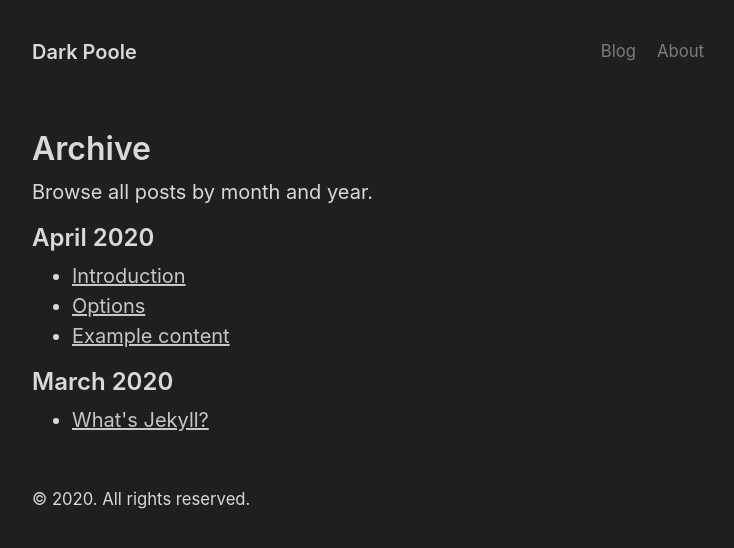
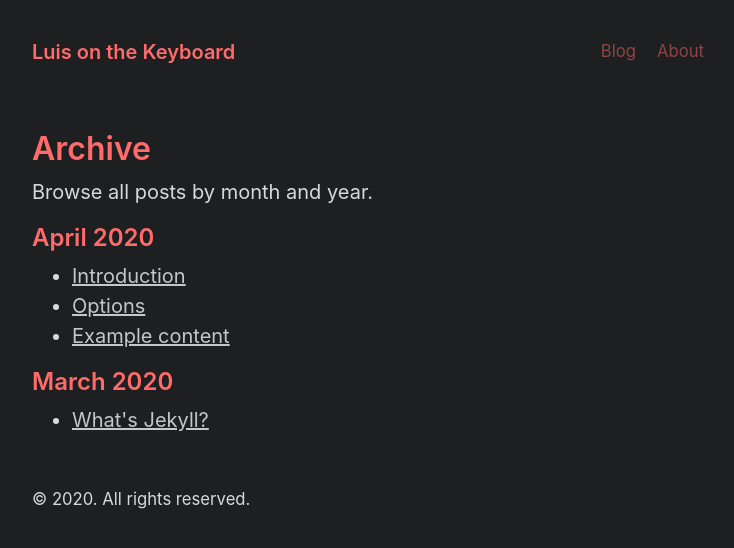
Before and after one commit to luisonthekeyboard/luisonthekeyboard.com, a Jekyll site: the page built from archive.md, in a window 1280 px wide. Shown: the top 548 px of the page, without its empty margins (272-1006 px from the left). Built offline with Jekyll 4.4.1, drawn with Linux system fonts in a browser that asks for light colours.

Commit message:
Cleanup; change colors.

```diff
--- a/_config.yml
+++ b/_config.yml
@@ -1,8 +1,8 @@
 # Setup
-title: Dark Poole
+title: Luis on the Keyboard
 url: https://luisonthekeyboard.github.io/
-paginate: 1
-baseurl: ""
+# paginate: 1
+# baseurl: ""
 
 # Gems
 plugins:
@@ -24,19 +24,11 @@
   sass_dir: _sass
   style: :compressed
 
-# Options
-
-# Replace this value and uncomment to enable Google Analytics tracking
-# ga_analytics: UA-000000-0
 
 # Specify the author for blog posts
 author:
-  name: Mark Otto
-  url: https://twitter.com/mdo
-  email: markdotto@gmail.com
-
-# Custom vars
-version: 3.0.0
+  name: Luís Rodrigues Soares
+  url: https://luisonthekeyboard.com
 
 # Navbar page list
 nav:
--- /dev/null
+++ b/_sass/_oc.scss
@@ -0,0 +1,399 @@
+//
+//
+//  𝗖 𝗢 𝗟 𝗢 𝗥
+//  v 1.6.3
+//
+//  ━━━━━━━━━━━━━━━━━━━━━━━━━━━━━━━━━━━
+
+
+//  General
+//  ───────────────────────────────────
+
+$oc-white:         #ffffff;
+$oc-black:         #000000;
+
+
+//  Gray
+//  ───────────────────────────────────
+
+$oc-gray-list: (
+  "0": #f8f9fa,
+  "1": #f1f3f5,
+  "2": #e9ecef,
+  "3": #dee2e6,
+  "4": #ced4da,
+  "5": #adb5bd,
+  "6": #868e96,
+  "7": #495057,
+  "8": #343a40,
+  "9": #212529
+);
+
+$oc-gray-0: map-get($oc-gray-list, "0");
+$oc-gray-1: map-get($oc-gray-list, "1");
+$oc-gray-2: map-get($oc-gray-list, "2");
+$oc-gray-3: map-get($oc-gray-list, "3");
+$oc-gray-4: map-get($oc-gray-list, "4");
+$oc-gray-5: map-get($oc-gray-list, "5");
+$oc-gray-6: map-get($oc-gray-list, "6");
+$oc-gray-7: map-get($oc-gray-list, "7");
+$oc-gray-8: map-get($oc-gray-list, "8");
+$oc-gray-9: map-get($oc-gray-list, "9");
+
+
+//  Red
+//  ───────────────────────────────────
+
+$oc-red-list: (
+  "0": #fff5f5,
+  "1": #ffe3e3,
+  "2": #ffc9c9,
+  "3": #ffa8a8,
+  "4": #ff8787,
+  "5": #ff6b6b,
+  "6": #fa5252,
+  "7": #f03e3e,
+  "8": #e03131,
+  "9": #c92a2a
+);
+
+$oc-red-0: map-get($oc-red-list, "0");
+$oc-red-1: map-get($oc-red-list, "1");
+$oc-red-2: map-get($oc-red-list, "2");
+$oc-red-3: map-get($oc-red-list, "3");
+$oc-red-4: map-get($oc-red-list, "4");
+$oc-red-5: map-get($oc-red-list, "5");
+$oc-red-6: map-get($oc-red-list, "6");
+$oc-red-7: map-get($oc-red-list, "7");
+$oc-red-8: map-get($oc-red-list, "8");
+$oc-red-9: map-get($oc-red-list, "9");
+
+
+//  Pink
+//  ───────────────────────────────────
+
+$oc-pink-list: (
+  "0": #fff0f6,
+  "1": #ffdeeb,
+  "2": #fcc2d7,
+  "3": #faa2c1,
+  "4": #f783ac,
+  "5": #f06595,
+  "6": #e64980,
+  "7": #d6336c,
+  "8": #c2255c,
+  "9": #a61e4d
+);
+
+$oc-pink-0: map-get($oc-pink-list, "0");
+$oc-pink-1: map-get($oc-pink-list, "1");
+$oc-pink-2: map-get($oc-pink-list, "2");
+$oc-pink-3: map-get($oc-pink-list, "3");
+$oc-pink-4: map-get($oc-pink-list, "4");
+$oc-pink-5: map-get($oc-pink-list, "5");
+$oc-pink-6: map-get($oc-pink-list, "6");
+$oc-pink-7: map-get($oc-pink-list, "7");
+$oc-pink-8: map-get($oc-pink-list, "8");
+$oc-pink-9: map-get($oc-pink-list, "9");
+
+
+//  Grape
+//  ───────────────────────────────────
+
+$oc-grape-list: (
+  "0": #f8f0fc,
+  "1": #f3d9fa,
+  "2": #eebefa,
+  "3": #e599f7,
+  "4": #da77f2,
+  "5": #cc5de8,
+  "6": #be4bdb,
+  "7": #ae3ec9,
+  "8": #9c36b5,
+  "9": #862e9c
+);
+
+$oc-grape-0: map-get($oc-grape-list, "0");
+$oc-grape-1: map-get($oc-grape-list, "1");
+$oc-grape-2: map-get($oc-grape-list, "2");
+$oc-grape-3: map-get($oc-grape-list, "3");
+$oc-grape-4: map-get($oc-grape-list, "4");
+$oc-grape-5: map-get($oc-grape-list, "5");
+$oc-grape-6: map-get($oc-grape-list, "6");
+$oc-grape-7: map-get($oc-grape-list, "7");
+$oc-grape-8: map-get($oc-grape-list, "8");
+$oc-grape-9: map-get($oc-grape-list, "9");
+
+
+//  Violet
+//  ───────────────────────────────────
+
+$oc-violet-list: (
+  "0": #f3f0ff,
+  "1": #e5dbff,
+  "2": #d0bfff,
+  "3": #b197fc,
+  "4": #9775fa,
+  "5": #845ef7,
+  "6": #7950f2,
+  "7": #7048e8,
+  "8": #6741d9,
+  "9": #5f3dc4
+);
+
+$oc-violet-0: map-get($oc-violet-list, "0");
+$oc-violet-1: map-get($oc-violet-list, "1");
+$oc-violet-2: map-get($oc-violet-list, "2");
+$oc-violet-3: map-get($oc-violet-list, "3");
+$oc-violet-4: map-get($oc-violet-list, "4");
+$oc-violet-5: map-get($oc-violet-list, "5");
+$oc-violet-6: map-get($oc-violet-list, "6");
+$oc-violet-7: map-get($oc-violet-list, "7");
+$oc-violet-8: map-get($oc-violet-list, "8");
+$oc-violet-9: map-get($oc-violet-list, "9");
+
+
+//  Indigo
+//  ───────────────────────────────────
+
+$oc-indigo-list: (
+  "0": #edf2ff,
+  "1": #dbe4ff,
+  "2": #bac8ff,
+  "3": #91a7ff,
+  "4": #748ffc,
+  "5": #5c7cfa,
+  "6": #4c6ef5,
+  "7": #4263eb,
+  "8": #3b5bdb,
+  "9": #364fc7
+);
+
+$oc-indigo-0: map-get($oc-indigo-list, "0");
+$oc-indigo-1: map-get($oc-indigo-list, "1");
+$oc-indigo-2: map-get($oc-indigo-list, "2");
+$oc-indigo-3: map-get($oc-indigo-list, "3");
+$oc-indigo-4: map-get($oc-indigo-list, "4");
+$oc-indigo-5: map-get($oc-indigo-list, "5");
+$oc-indigo-6: map-get($oc-indigo-list, "6");
+$oc-indigo-7: map-get($oc-indigo-list, "7");
+$oc-indigo-8: map-get($oc-indigo-list, "8");
+$oc-indigo-9: map-get($oc-indigo-list, "9");
+
+
+//  Blue
+//  ───────────────────────────────────
+
+$oc-blue-list: (
+  "0": #e7f5ff,
+  "1": #d0ebff,
+  "2": #a5d8ff,
+  "3": #74c0fc,
+  "4": #4dabf7,
+  "5": #339af0,
+  "6": #228be6,
+  "7": #1c7ed6,
+  "8": #1971c2,
+  "9": #1864ab
+);
+
+$oc-blue-0: map-get($oc-blue-list, "0");
+$oc-blue-1: map-get($oc-blue-list, "1");
+$oc-blue-2: map-get($oc-blue-list, "2");
+$oc-blue-3: map-get($oc-blue-list, "3");
+$oc-blue-4: map-get($oc-blue-list, "4");
+$oc-blue-5: map-get($oc-blue-list, "5");
+$oc-blue-6: map-get($oc-blue-list, "6");
+$oc-blue-7: map-get($oc-blue-list, "7");
+$oc-blue-8: map-get($oc-blue-list, "8");
+$oc-blue-9: map-get($oc-blue-list, "9");
+
+
+//  Cyan
+//  ───────────────────────────────────
+
+$oc-cyan-list: (
+  "0": #e3fafc,
+  "1": #c5f6fa,
+  "2": #99e9f2,
+  "3": #66d9e8,
+  "4": #3bc9db,
+  "5": #22b8cf,
+  "6": #15aabf,
+  "7": #1098ad,
+  "8": #0c8599,
+  "9": #0b7285
+);
+
+$oc-cyan-0: map-get($oc-cyan-list, "0");
+$oc-cyan-1: map-get($oc-cyan-list, "1");
+$oc-cyan-2: map-get($oc-cyan-list, "2");
+$oc-cyan-3: map-get($oc-cyan-list, "3");
+$oc-cyan-4: map-get($oc-cyan-list, "4");
+$oc-cyan-5: map-get($oc-cyan-list, "5");
+$oc-cyan-6: map-get($oc-cyan-list, "6");
+$oc-cyan-7: map-get($oc-cyan-list, "7");
+$oc-cyan-8: map-get($oc-cyan-list, "8");
+$oc-cyan-9: map-get($oc-cyan-list, "9");
+
+
+//  Teal
+//  ───────────────────────────────────
+
+$oc-teal-list: (
+  "0": #e6fcf5,
+  "1": #c3fae8,
+  "2": #96f2d7,
+  "3": #63e6be,
+  "4": #38d9a9,
+  "5": #20c997,
+  "6": #12b886,
+  "7": #0ca678,
+  "8": #099268,
+  "9": #087f5b
+);
+
+$oc-teal-0: map-get($oc-teal-list, "0");
+$oc-teal-1: map-get($oc-teal-list, "1");
+$oc-teal-2: map-get($oc-teal-list, "2");
+$oc-teal-3: map-get($oc-teal-list, "3");
+$oc-teal-4: map-get($oc-teal-list, "4");
+$oc-teal-5: map-get($oc-teal-list, "5");
+$oc-teal-6: map-get($oc-teal-list, "6");
+$oc-teal-7: map-get($oc-teal-list, "7");
+$oc-teal-8: map-get($oc-teal-list, "8");
+$oc-teal-9: map-get($oc-teal-list, "9");
+
+
+//  Green
+//  ───────────────────────────────────
+
+$oc-green-list: (
+  "0": #ebfbee,
+  "1": #d3f9d8,
+  "2": #b2f2bb,
+  "3": #8ce99a,
+  "4": #69db7c,
+  "5": #51cf66,
+  "6": #40c057,
+  "7": #37b24d,
+  "8": #2f9e44,
+  "9": #2b8a3e
+);
+
+$oc-green-0: map-get($oc-green-list, "0");
+$oc-green-1: map-get($oc-green-list, "1");
+$oc-green-2: map-get($oc-green-list, "2");
+$oc-green-3: map-get($oc-green-list, "3");
+$oc-green-4: map-get($oc-green-list, "4");
+$oc-green-5: map-get($oc-green-list, "5");
+$oc-green-6: map-get($oc-green-list, "6");
+$oc-green-7: map-get($oc-green-list, "7");
+$oc-green-8: map-get($oc-green-list, "8");
+$oc-green-9: map-get($oc-green-list, "9");
+
+
+//  Lime
+//  ───────────────────────────────────
+
+$oc-lime-list: (
+  "0": #f4fce3,
+  "1": #e9fac8,
+  "2": #d8f5a2,
+  "3": #c0eb75,
+  "4": #a9e34b,
+  "5": #94d82d,
+  "6": #82c91e,
+  "7": #74b816,
+  "8": #66a80f,
+  "9": #5c940d
+);
+
+$oc-lime-0: map-get($oc-lime-list, "0");
+$oc-lime-1: map-get($oc-lime-list, "1");
+$oc-lime-2: map-get($oc-lime-list, "2");
+$oc-lime-3: map-get($oc-lime-list, "3");
+$oc-lime-4: map-get($oc-lime-list, "4");
+$oc-lime-5: map-get($oc-lime-list, "5");
+$oc-lime-6: map-get($oc-lime-list, "6");
+$oc-lime-7: map-get($oc-lime-list, "7");
+$oc-lime-8: map-get($oc-lime-list, "8");
+$oc-lime-9: map-get($oc-lime-list, "9");
+
+
+//  Yellow
+//  ───────────────────────────────────
+
+$oc-yellow-list: (
+  "0": #fff9db,
+  "1": #fff3bf,
+  "2": #ffec99,
+  "3": #ffe066,
+  "4": #ffd43b,
+  "5": #fcc419,
+  "6": #fab005,
+  "7": #f59f00,
+  "8": #f08c00,
+  "9": #e67700
+);
+
+$oc-yellow-0: map-get($oc-yellow-list, "0");
+$oc-yellow-1: map-get($oc-yellow-list, "1");
+$oc-yellow-2: map-get($oc-yellow-list, "2");
+$oc-yellow-3: map-get($oc-yellow-list, "3");
+$oc-yellow-4: map-get($oc-yellow-list, "4");
+$oc-yellow-5: map-get($oc-yellow-list, "5");
+$oc-yellow-6: map-get($oc-yellow-list, "6");
+$oc-yellow-7: map-get($oc-yellow-list, "7");
+$oc-yellow-8: map-get($oc-yellow-list, "8");
+$oc-yellow-9: map-get($oc-yellow-list, "9");
+
+
+//  Orange
+//  ───────────────────────────────────
+
+$oc-orange-list: (
+  "0": #fff4e6,
+  "1": #ffe8cc,
+  "2": #ffd8a8,
+  "3": #ffc078,
+  "4": #ffa94d,
+  "5": #ff922b,
+  "6": #fd7e14,
+  "7": #f76707,
+  "8": #e8590c,
+  "9": #d9480f
+);
+
+$oc-orange-0: map-get($oc-orange-list, "0");
+$oc-orange-1: map-get($oc-orange-list, "1");
+$oc-orange-2: map-get($oc-orange-list, "2");
+$oc-orange-3: map-get($oc-orange-list, "3");
+$oc-orange-4: map-get($oc-orange-list, "4");
+$oc-orange-5: map-get($oc-orange-list, "5");
+$oc-orange-6: map-get($oc-orange-list, "6");
+$oc-orange-7: map-get($oc-orange-list, "7");
+$oc-orange-8: map-get($oc-orange-list, "8");
+$oc-orange-9: map-get($oc-orange-list, "9");
+
+
+//  Color list
+//  ───────────────────────────────────
+
+$oc-color-spectrum:   9;
+
+$oc-color-list: (
+  $oc-gray-list:      "gray",
+  $oc-red-list:      "red",
+  $oc-pink-list:      "pink",
+  $oc-grape-list:      "grape",
+  $oc-violet-list:      "violet",
+  $oc-indigo-list:      "indigo",
+  $oc-blue-list:      "blue",
+  $oc-cyan-list:      "cyan",
+  $oc-teal-list:      "teal",
+  $oc-green-list:      "green",
+  $oc-lime-list:      "lime",
+  $oc-yellow-list:      "yellow",
+  $oc-orange-list:      "orange"
+);
--- a/_sass/_variables.scss
+++ b/_sass/_variables.scss
@@ -76,7 +76,7 @@
 [data-theme="dark-poole"] {
   --body-color: var(--dark-poole-002);
   --body-bg: var(--dark-poole-001);
-  --heading-color: var(--dark-poole-002);
+  --heading-color: #ff6b6b;
   --link-color: var(--dark-poole-link-color);
   --link-hover-color: var(--dark-poole-link-hover);
   --border-color: rgba(255, 255, 255, 0.15);
```
Also changed, not shown: .github/release-drafter.yml (deleted), .github/workflows/release-notes.yml (deleted), assets/apple-touch-icon-precomposed.png, assets/favicon.ico, 1 other file.
